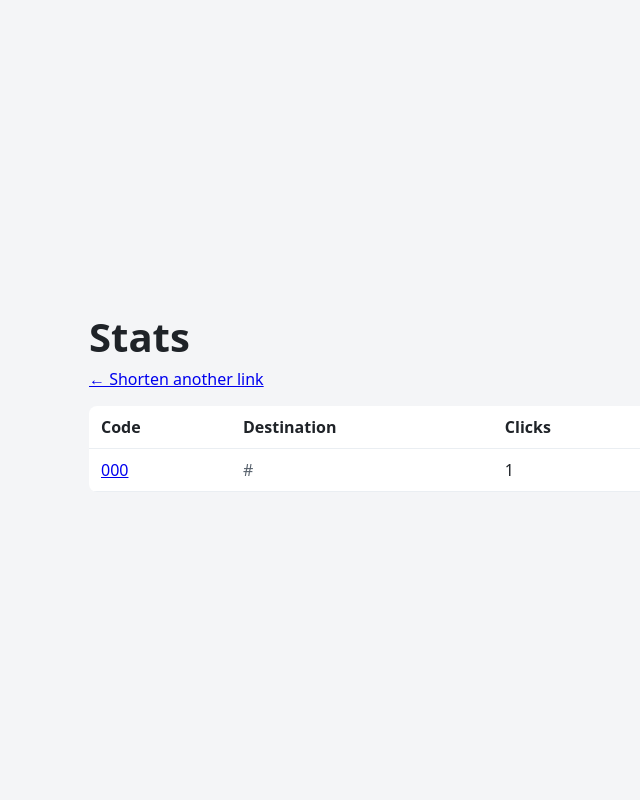
After one commit to kayaal34/flask-url-shortener, a Flask app: page /stats in a window 1280 px wide. The commit adds this page. Shown: the whole page, without its empty margins (271-911 px from the left). Run offline with Flask 3, Linux system fonts and the light colour scheme; tables that the repository leaves empty hold one stand-in row (values such as "Sample post").

Commit message:
Add stats page showing click counts per link

```diff
--- a/app.py
+++ b/app.py
@@ -51,6 +51,13 @@ def create_app(database="links.db"):
                 short_url = url_for("follow", code=code, _external=True)
         return render_template("index.html", short_url=short_url, error=error)
 
+    @app.route("/stats")
+    def stats():
+        rows = get_db().execute(
+            "SELECT code, url, clicks FROM links ORDER BY clicks DESC, code LIMIT 50"
+        ).fetchall()
+        return render_template("stats.html", links=rows)
+
     @app.route("/<code>")
     def follow(code):
         db = get_db()
--- a/static/style.css
+++ b/static/style.css
@@ -31,3 +31,6 @@ button {
 button:hover { background: #1a7f37; }
 .error { color: #d1242f; }
 .result { background: #fff; padding: 12px; border-radius: 8px; word-break: break-all; }
+table { width: 100%; border-collapse: collapse; background: #fff; border-radius: 8px; overflow: hidden; }
+th, td { padding: 10px 12px; text-align: left; border-bottom: 1px solid #eaeef2; }
+td.url { word-break: break-all; color: #59636e; }
--- a/templates/index.html
+++ b/templates/index.html
@@ -9,7 +9,7 @@
 <body>
   <main>
     <h1>Shorty</h1>
-    <p class="tagline">Paste a long link, get a short one.</p>
+    <p class="tagline">Paste a long link, get a short one. <a href="{{ url_for('stats') }}">See stats</a></p>
     <form method="post">
       <input type="url" name="url" placeholder="https://example.com/a/very/long/link" required>
       <button type="submit">Shorten</button>
--- /dev/null
+++ b/templates/stats.html
@@ -0,0 +1,31 @@
+<!doctype html>
+<html lang="en">
+<head>
+  <meta charset="utf-8">
+  <meta name="viewport" content="width=device-width, initial-scale=1">
+  <title>Shorty – stats</title>
+  <link rel="stylesheet" href="{{ url_for('static', filename='style.css') }}">
+</head>
+<body>
+  <main>
+    <h1>Stats</h1>
+    <p class="tagline"><a href="{{ url_for('index') }}">&larr; Shorten another link</a></p>
+    {% if links %}
+      <table>
+        <thead><tr><th>Code</th><th>Destination</th><th>Clicks</th></tr></thead>
+        <tbody>
+          {% for link in links %}
+            <tr>
+              <td><a href="{{ url_for('follow', code=link.code) }}">{{ link.code }}</a></td>
+              <td class="url">{{ link.url }}</td>
+              <td>{{ link.clicks }}</td>
+            </tr>
+          {% endfor %}
+        </tbody>
+      </table>
+    {% else %}
+      <p>No links yet.</p>
+    {% endif %}
+  </main>
+</body>
+</html>
```
